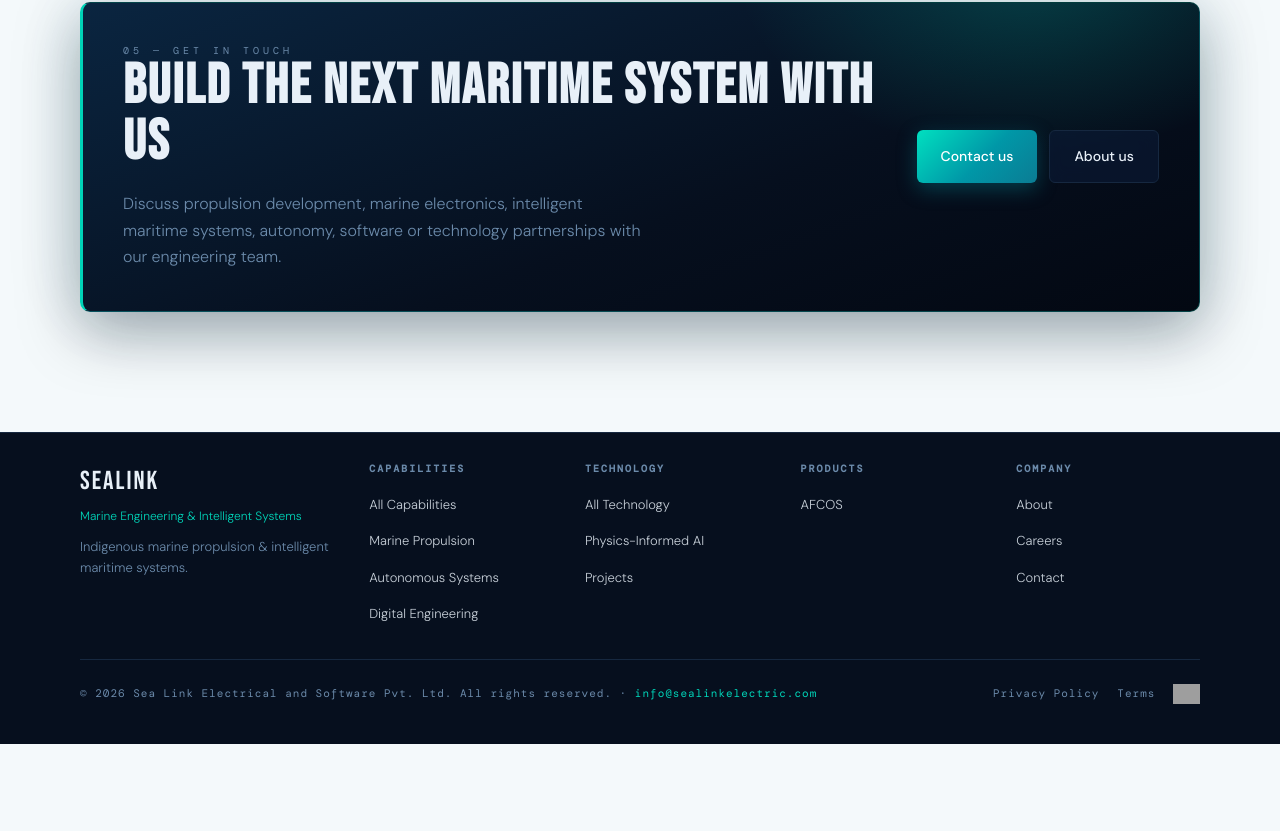
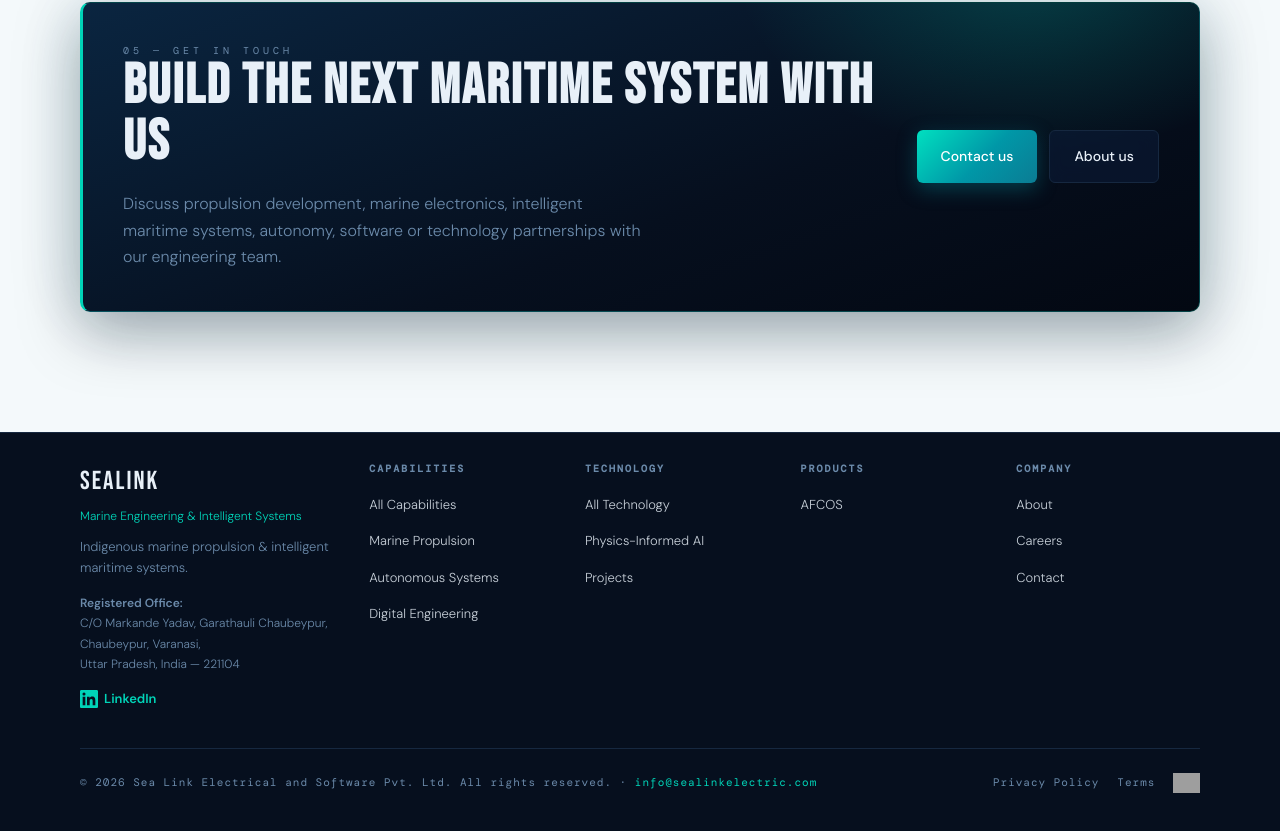
Before and after one commit to shailesh8944/sealink-, a Next.js app: page / in a window 1280 px wide. Shown: the part 5238-6069 px from the top of the page. Before the commit the page ends 5982 px from the top, so only its background shows below. Built offline with nearby package versions, Linux system fonts and the light colour scheme; grey boxes are pictures that could not be loaded.

Commit message:
Add registered office address and LinkedIn link to footer
Co-Authored-By: Claude Sonnet 4.6 <noreply@anthropic.com>

```diff
--- a/app/globals.css
+++ b/app/globals.css
@@ -2013,6 +2013,30 @@ h2 {
   line-height: 1.6;
 }
 
+.footer-address {
+  font-size: 12px;
+  color: var(--dark-muted);
+  max-width: 280px;
+  margin: 14px 0 0;
+  line-height: 1.7;
+}
+
+.footer-linkedin {
+  display: inline-flex;
+  align-items: center;
+  gap: 6px;
+  margin-top: 14px;
+  font-size: 13px;
+  font-weight: 600;
+  color: var(--teal-hero);
+  text-decoration: none;
+  transition: opacity 0.2s;
+}
+
+.footer-linkedin:hover {
+  opacity: 0.75;
+}
+
 .footer-col h5 {
   font-family: var(--font-mono), "DM Mono", monospace;
   font-size: 10px;
--- a/components/Footer.tsx
+++ b/components/Footer.tsx
@@ -13,6 +13,24 @@ export default function Footer() {
             <p className="footer-brand-desc">
               Indigenous marine propulsion &amp; intelligent maritime systems.
             </p>
+            <p className="footer-address">
+              <strong>Registered Office:</strong><br />
+              C/O Markande Yadav, Garathauli Chaubeypur,<br />
+              Chaubeypur, Varanasi,<br />
+              Uttar Pradesh, India — 221104
+            </p>
+            <a
+              href="https://www.linkedin.com/company/sealink-electric-and-software-private-limited/"
+              target="_blank"
+              rel="noopener noreferrer"
+              className="footer-linkedin"
+              aria-label="Sealink on LinkedIn"
+            >
+              <svg width="18" height="18" viewBox="0 0 24 24" fill="currentColor" aria-hidden="true">
+                <path d="M20.447 20.452h-3.554v-5.569c0-1.328-.027-3.037-1.852-3.037-1.853 0-2.136 1.445-2.136 2.939v5.667H9.351V9h3.414v1.561h.046c.477-.9 1.637-1.85 3.37-1.85 3.601 0 4.267 2.37 4.267 5.455v6.286zM5.337 7.433a2.062 2.062 0 0 1-2.063-2.065 2.064 2.064 0 1 1 2.063 2.065zm1.782 13.019H3.555V9h3.564v11.452zM22.225 0H1.771C.792 0 0 .774 0 1.729v20.542C0 23.227.792 24 1.771 24h20.451C23.2 24 24 23.227 24 22.271V1.729C24 .774 23.2 0 22.222 0h.003z"/>
+              </svg>
+              LinkedIn
+            </a>
           </div>
           <div className="footer-col">
             <h5>Capabilities</h5>
```
